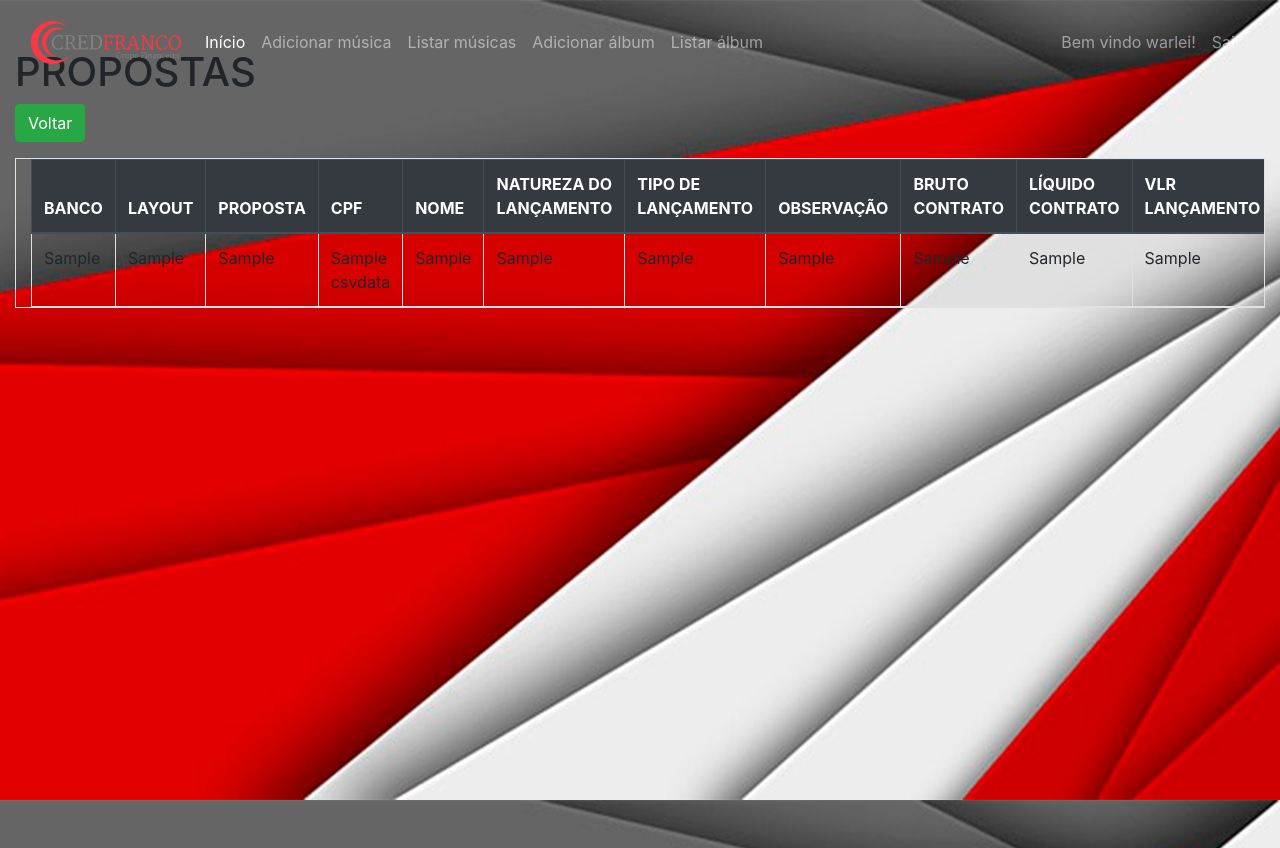
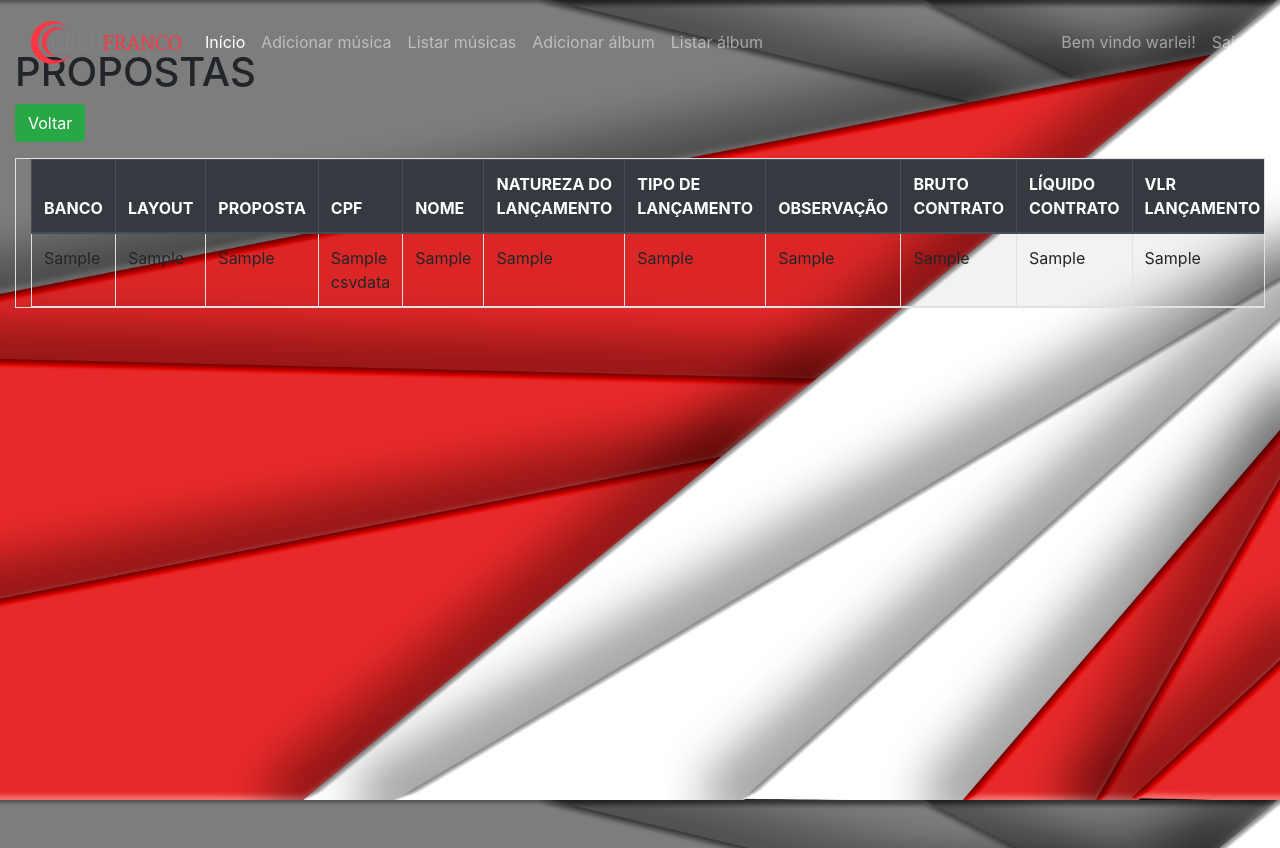
Before and after one commit to warleihc21/montagem-sql, a Django app: page /home in a window 1280 px wide. Run offline with Django 4.2, Linux system fonts and the light colour scheme; a user stored in the database is signed in; tables that the repository leaves empty hold one stand-in row (values such as "Sample post").

Commit message:
mudança de fundo

```diff
--- a/templates/static/sqlapp/css/css.css
+++ b/templates/static/sqlapp/css/css.css
@@ -7,7 +7,7 @@ body {
     width: 100vw;
     height: 100vh;
     object-fit: cover;
-    background: url('../img/fundo.jpg');
+    background: url('../img/fundo.png');
     background-size: cover;
     background-attachment: fixed;
 }
```
Also changed, not shown: db.sqlite3, templates/static/sqlapp/img/fundo.jpg (deleted), templates/static/sqlapp/img/fundo.png (added).
